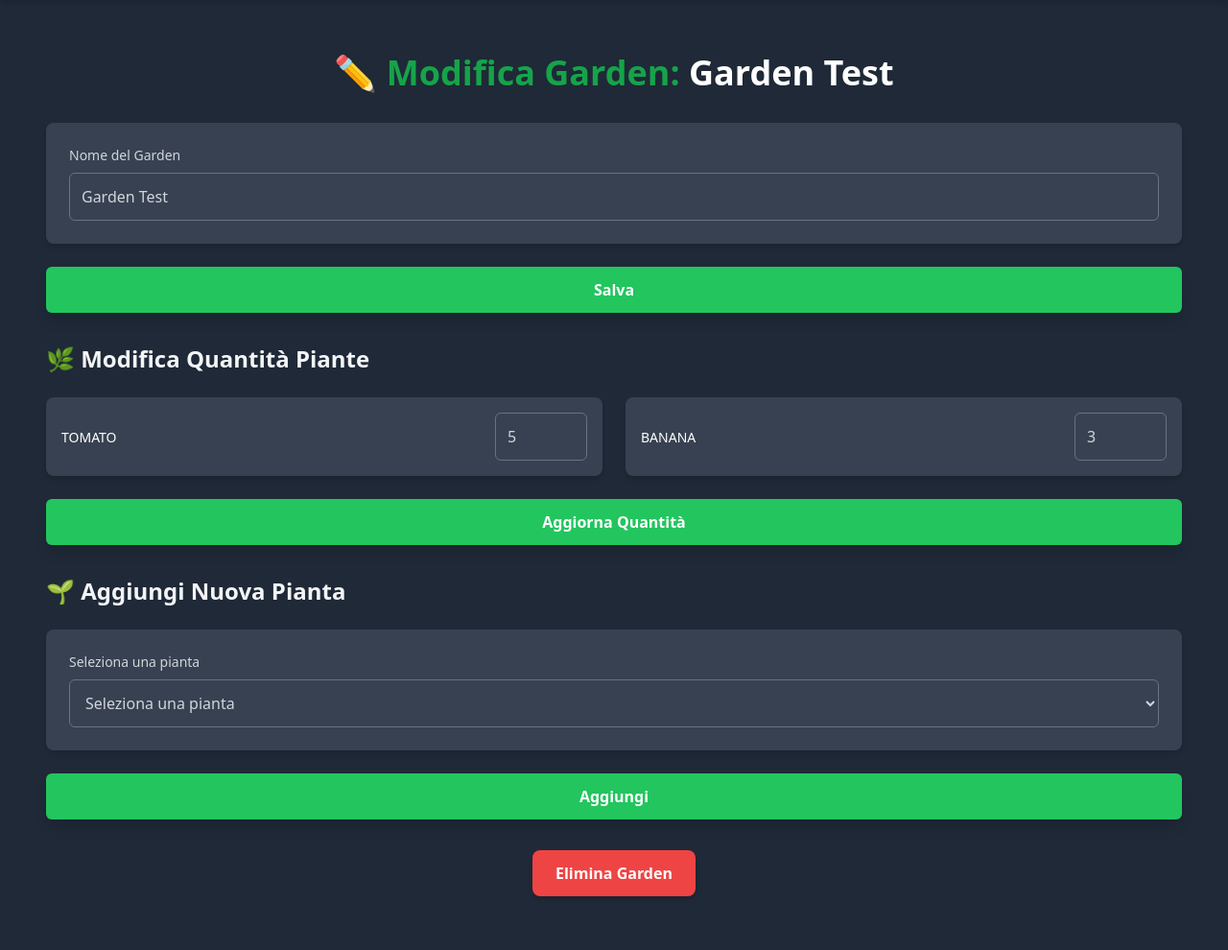
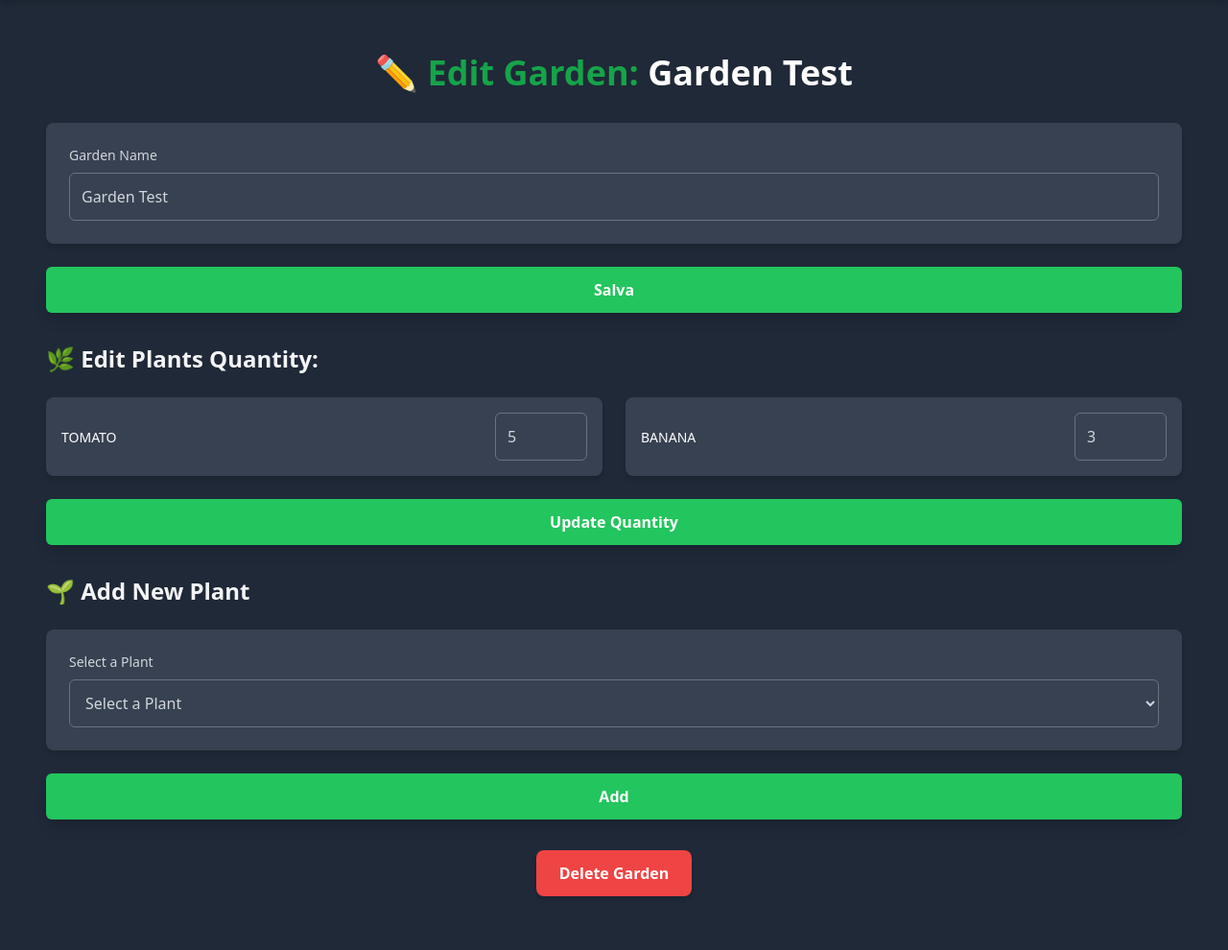
Before and after one commit to frascalise/FloraTech, a Django app: page /edit/1/ in a window 1280 px wide. Shown: the part 64-1054 px from the top of the page at 96% size. Run offline with Django 5.2, Linux system fonts and the light colour scheme; a user stored in the database is signed in; data comes from the database, SQL or seed files in the repository; parts of the project's set-up code (start-up, migrations or seed data) failed here and were passed over; some libraries are stand-ins or nearby versions.

Commit message:
Translated edit page

```diff
--- a/templates/garden/edit.html
+++ b/templates/garden/edit.html
@@ -1,16 +1,16 @@
 {% extends "base.html" %}
 
-{% block title %}Modifica Garden - {{ garden.label }}{% endblock %}
+{% block title %}Edit Garden - {{ garden.label }}{% endblock %}
 
 {% block content %}
 <div class="container mx-auto px-6 py-8 text-white">
-    <h1 class="text-4xl font-bold text-green-600 mb-8 text-center">✏️ Modifica Garden: <span class="text-white">{{ garden.label }}</span></h1>
+    <h1 class="text-4xl font-bold text-green-600 mb-8 text-center">✏️ Edit Garden: <span class="text-white">{{ garden.label }}</span></h1>
 
     <!-- Modifica Nome Garden -->
     <form method="POST" class="space-y-6 mb-8">
         {% csrf_token %}
         <div class="flex flex-col bg-gray-700 p-6 rounded-lg shadow-md">
-            <label for="label" class="text-sm font-medium text-gray-300 mb-2">Nome del Garden</label>
+            <label for="label" class="text-sm font-medium text-gray-300 mb-2">Garden Name</label>
             <input type="text" id="label" name="label" value="{{ garden.label }}" class="w-full p-3 bg-gray-700 rounded-md border border-gray-500 text-gray-300 focus:ring-2 focus:ring-green-600 focus:outline-none">
         </div>
         <button type="submit" class="w-full bg-green-500 hover:bg-green-700 text-white font-bold py-3 px-4 rounded-md shadow-lg transition duration-200">Salva</button>
@@ -19,7 +19,7 @@
     <!-- Modifica Quantità Piante -->
     <form method="POST" class="space-y-6 mb-8">
         {% csrf_token %}
-        <h2 class="text-2xl font-semibold text-gray-100 mb-4">🌿 Modifica Quantità Piante</h2>
+        <h2 class="text-2xl font-semibold text-gray-100 mb-4">🌿 Edit Plants Quantity: </h2>
         <div class="grid grid-cols-2 gap-6">
             {% for plant in garden.plants %}
             <div class="flex items-center bg-gray-700 p-4 rounded-lg shadow-md">
@@ -32,29 +32,29 @@
             </div>
             {% endfor %}
         </div>
-        <button type="submit" class="w-full bg-green-500 hover:bg-green-700 text-white font-bold py-3 px-4 rounded-md shadow-lg transition duration-200">Aggiorna Quantità</button>
+        <button type="submit" class="w-full bg-green-500 hover:bg-green-700 text-white font-bold py-3 px-4 rounded-md shadow-lg transition duration-200">Update Quantity</button>
     </form>
 
     <!-- Aggiungi Nuova Pianta -->
     <form method="POST" class="space-y-6 mb-8">
         {% csrf_token %}
-        <h2 class="text-2xl font-semibold text-gray-100 mb-4">🌱 Aggiungi Nuova Pianta</h2>
+        <h2 class="text-2xl font-semibold text-gray-100 mb-4">🌱 Add New Plant</h2>
         <div class="flex flex-col bg-gray-700 p-6 rounded-lg shadow-md">
-            <label for="new_plant" class="text-sm font-medium text-gray-300 mb-2">Seleziona una pianta</label>
+            <label for="new_plant" class="text-sm font-medium text-gray-300 mb-2">Select a Plant</label>
             <select id="new_plant" name="new_plant" class="w-full p-3 bg-gray-700 rounded-md border border-gray-500 text-gray-300 focus:ring-2 focus:ring-green-600 focus:outline-none">
-                <option value="">Seleziona una pianta</option>
+                <option value="">Select a Plant</option>
                 {% for plant in plants %}
                     <option value="{{ plant.id }}">{{ plant.name }}</option>
                 {% endfor %}
             </select>
         </div>
-        <button type="submit" class="w-full bg-green-500 hover:bg-green-700 text-white font-bold py-3 px-4 rounded-md shadow-lg transition duration-200">Aggiungi</button>
+        <button type="submit" class="w-full bg-green-500 hover:bg-green-700 text-white font-bold py-3 px-4 rounded-md shadow-lg transition duration-200">Add</button>
     </form>
 
     <!-- Delete garden -->
     <div class="mt-8 text-center">
         <a href="{% url 'delete_garden' garden.id %}" class="inline-block bg-red-500 hover:bg-red-700 text-white font-bold py-3 px-6 rounded-lg shadow-md transition duration-200">
-            Elimina Garden
+            Delete Garden
         </a>
     </div>
 </div>
```
